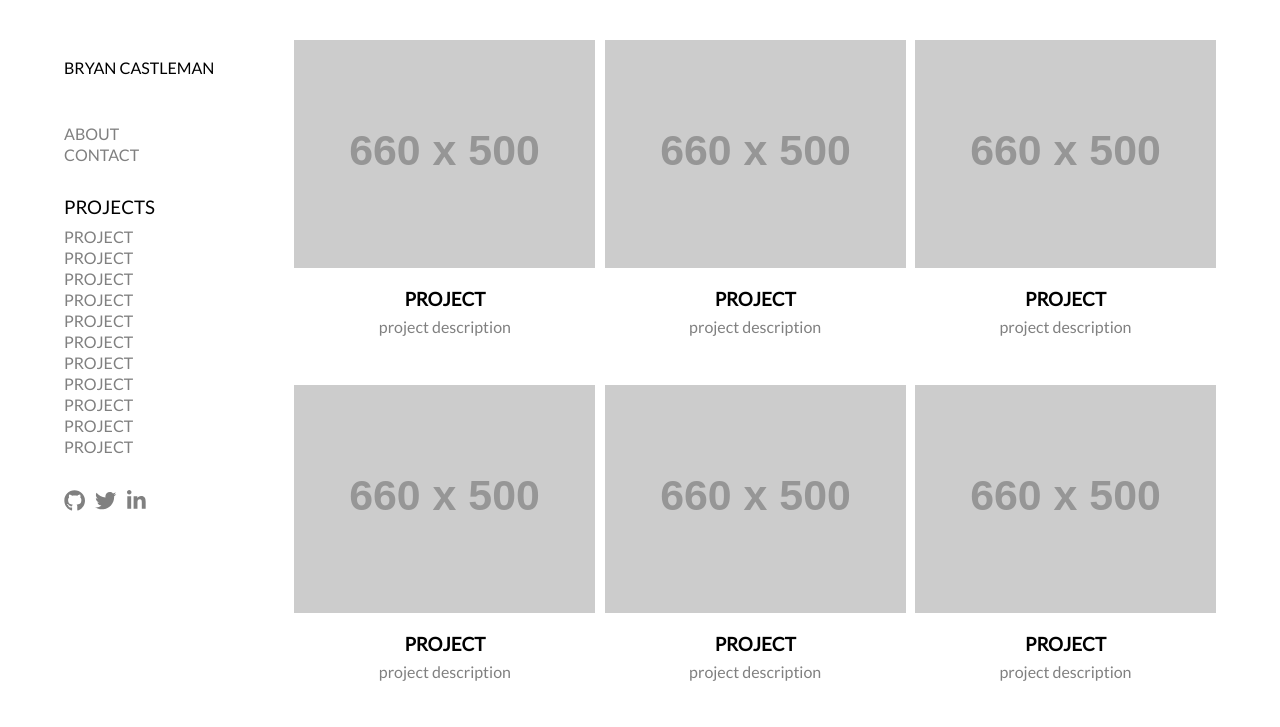
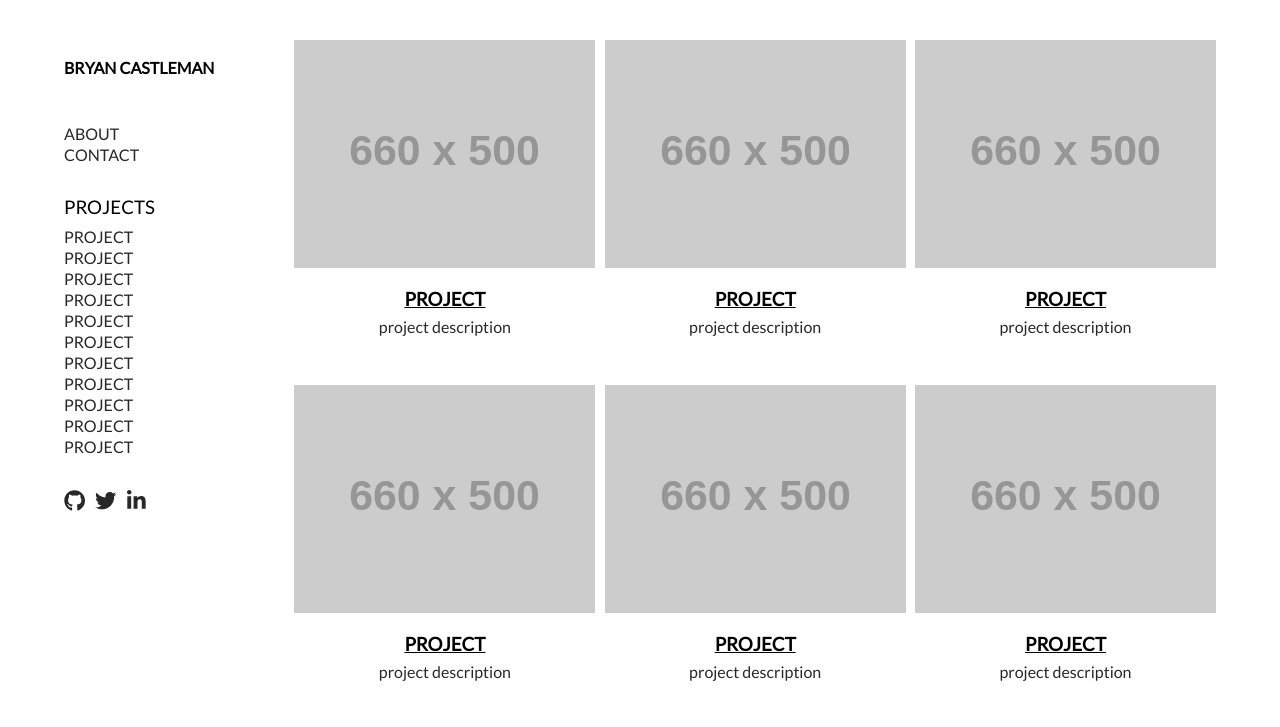
Before and after one commit to castlemaninc/portfolio-responsive, a website: page index.html in a window 1280 px wide. Shown: the top 727 px of the page. Drawn offline with nearby package versions, Linux system fonts and the light colour scheme; placeholder pictures from the web are drawn by us.

Commit message:
changed styles on project styling and logo

```diff
--- a/css/style.css
+++ b/css/style.css
@@ -5,7 +5,7 @@ html {
 
 a {
 	text-decoration: none;
-	color: gray;
+	color: #282828;
 
 }
 
@@ -14,7 +14,7 @@ a:hover {
 }
 
 p {
-	color: gray;
+	color: #282828;
 	text-transform: lowercase;
 }
 
@@ -71,6 +71,7 @@ h6 { font-size: .75em; }
 .sidebar-logo {
 	padding-top: 60px;
 	padding-bottom: 50px;
+	font-weight: 700;
 }
 
 .sidebar-list-title {
@@ -84,6 +85,10 @@ h6 { font-size: .75em; }
 
 .project-title, .page-title {
 	padding-bottom: 5px;
+}
+
+.project-about h3 {
+	text-decoration: underline;
 }
 
 .social-links a {
```
